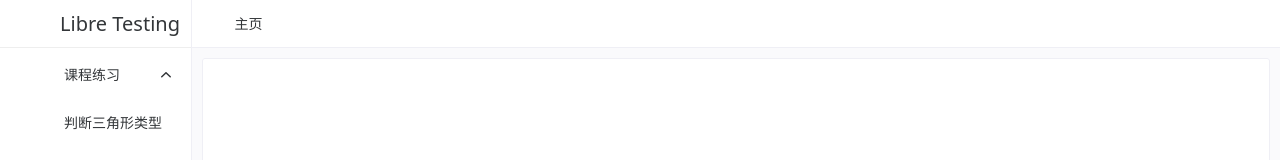
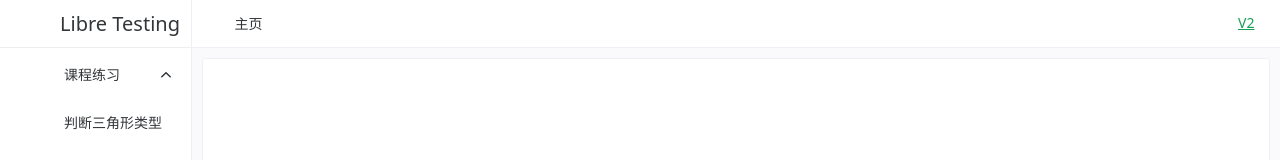
Before and after one commit to 3fuyang/libre-testing, a Vue app: page / in a window 1280 px wide. Shown: the top 160 px of the page. Built offline with nearby package versions, Linux system fonts and the light colour scheme; some icons are missing.

Commit message:
feat: added v2 link

```diff
--- a/index.html
+++ b/index.html
@@ -5,6 +5,7 @@
     <link rel="icon" href="/favicon.ico" />
     <meta name="viewport" content="width=device-width, initial-scale=1.0" />
     <title>Libre Testing</title>
+    <link rel="preconnect" href="https://www.v2.libretesting.xyz" />
   </head>
   <body>
     <div id="app"></div>
--- a/src/components/TopNav.vue
+++ b/src/components/TopNav.vue
@@ -1,7 +1,7 @@
 <script setup lang="ts">
 import { computed, ref } from 'vue'
 import { useRouter } from 'vue-router'
-import { NBreadcrumb, NBreadcrumbItem, NIcon, NDropdown } from 'naive-ui'
+import { NBreadcrumb, NBreadcrumbItem, NIcon, NDropdown, NA } from 'naive-ui'
 import { LogoGithub, ChevronBackSharp, ChevronForwardSharp } from '@vicons/ionicons5'
 import type { Crumb } from '../interface'
 
@@ -158,6 +158,13 @@ function handleCollapse() {
         :component="LogoGithub"
       />
     </a>
+    <n-a
+      href="https://www.v2.libretesting.xyz"
+      target="_blank"
+      class="v2-link"
+    >
+      V2
+    </n-a>
   </div>
 </template>
 
@@ -165,7 +172,7 @@ function handleCollapse() {
 .flex-wrapper {
   display: flex;
   align-items: center;
-  padding-right: 2em;
+  padding-right: 1rem;
 }
 
 .arrow {
@@ -184,4 +191,8 @@ function handleCollapse() {
 .icon {
   cursor: pointer;
 }
+
+.v2-link {
+  padding-left: .75rem;
+}
 </style>
```
